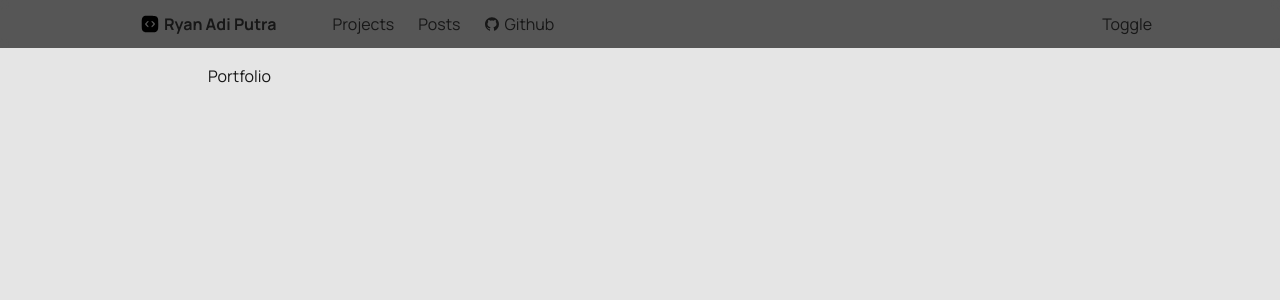
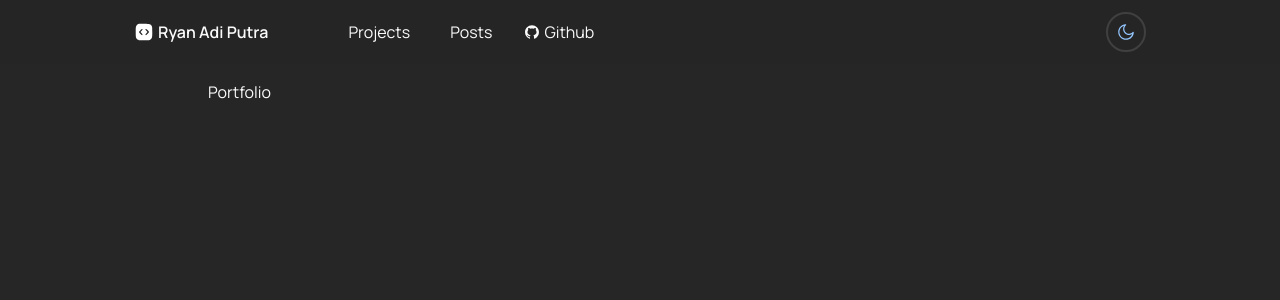
Before and after one commit to ryanadiputraa/ryanadiputra.my.id, a Next.js app: page / in a window 1280 px wide. Shown: the top 300 px of the page. Built offline with nearby package versions, Linux system fonts and the light colour scheme.

Commit message:
feat(theme): add theme selector

```diff
--- a/src/app/layout.tsx
+++ b/src/app/layout.tsx
@@ -1,9 +1,11 @@
 import { Manrope } from "next/font/google";
+
+import { DEFAULT_THEME } from "@/constants";
 
 import { Header } from "@/components/header";
 import "./globals.css";
 
-const poppins = Manrope({
+const font = Manrope({
     subsets: ["latin"],
     weight: ["300", "400", "500", "600", "700", "800"]
 });
@@ -16,12 +18,12 @@ export const metadata = {
 
 export default function RootLayout({ children }: { children: React.ReactNode }) {
     return (
-        <html lang="en">
+        <html lang="en" className={DEFAULT_THEME}>
             <body
-                className={`${poppins.className} bg-neutral-200 dark:bg-neutral-800 text-neutral-900 dark:text-neutral-50`}
+                className={`${font.className} bg-neutral-200 dark:bg-neutral-800 text-neutral-900 dark:text-neutral-50`}
             >
                 <Header />
-                <div className="pt-16 px-4 w-full max-w-4xl mx-auto">{children}</div>
+                <div className="pt-20 px-4 w-full max-w-4xl mx-auto">{children}</div>
             </body>
         </html>
     );
--- a/src/components/header.tsx
+++ b/src/components/header.tsx
@@ -2,14 +2,18 @@ import Image from "next/image";
 import Link from "next/link";
 import { AiOutlineGithub } from "react-icons/ai";
 
+import { ThemeSelector } from "./theme";
 import { GITHUB_URL } from "@/constants";
 
 export function Header(): React.ReactNode {
     return (
-        <header className="fixed top-0 left-0 w-full flex justify-center bg-neutral-800/75 backdrop-blur-sm">
-            <div className="flex justify-between max-w-5xl w-full">
+        <header className="fixed top-0 left-0 py-2 pr-3 w-full flex justify-center bg-neutral-200/75 dark:bg-neutral-800/75 backdrop-blur-sm">
+            <div className="flex justify-between items-center max-w-5xl w-full">
                 <nav className="flex items-center">
-                    <Link href="/" className="flex items-center gap-1 h-full p-3 font-bold mr-8">
+                    <Link
+                        href="/"
+                        className="flex items-center gap-1 h-full p-3 font-semibold mr-12"
+                    >
                         <Image
                             src={"/assets/svg/logo.svg"}
                             alt="logo"
@@ -24,14 +28,13 @@ export function Header(): React.ReactNode {
                     <a
                         href={GITHUB_URL}
                         target="_blank"
-                        className="py-3 px-1 mx-2 hidden sm:flex items-center gap-1 hover:underline offset-4"
+                        className="py-3 px-1 mx-2 hidden sm:flex items-center gap-1 hover:underline underline-offset-4"
                     >
                         <AiOutlineGithub className="" />
                         Github
                     </a>
                 </nav>
-                {/* TODO: toggle theme button */}
-                <button>Toggle</button>
+                <ThemeSelector />
             </div>
         </header>
     );
@@ -41,7 +44,7 @@ function NavLink({ href, text }: { href: string; text: string }): React.ReactNod
     return (
         <Link
             href={href}
-            className="hidden sm:inline-block py-3 px-1 mx-2 hover:underline underline-offset-4"
+            className="hidden sm:inline-block py-3 px-1 mx-4 hover:underline underline-offset-4"
         >
             {text}
         </Link>
--- /dev/null
+++ b/src/components/theme.tsx
@@ -0,0 +1,46 @@
+"use client";
+
+import { useLayoutEffect, useState } from "react";
+import { AiOutlineMoon, AiOutlineSun } from "react-icons/ai";
+
+import { type Theme } from "@/types";
+import { DEFAULT_THEME } from "@/constants";
+
+export function ThemeSelector(): React.ReactNode {
+    const [theme, setTheme] = useState<Theme>(DEFAULT_THEME);
+
+    const toggleTheme = () => {
+        const html = document.querySelector("html");
+        const ls = window.localStorage;
+        const newVal = theme === "light" ? "dark" : "light";
+
+        html?.classList.remove(theme);
+        html?.classList.add(newVal);
+        setTheme(newVal);
+        ls.setItem("theme", newVal);
+    };
+
+    useLayoutEffect(() => {
+        const html = document.querySelector("html");
+        const ls = window.localStorage;
+        const theme = ls.getItem("theme");
+
+        if (!theme) {
+            ls.setItem("theme", DEFAULT_THEME);
+            html?.classList.add(DEFAULT_THEME);
+        } else {
+            html?.classList.add(theme);
+            setTheme(theme as Theme);
+        }
+    }, []);
+
+    return (
+        <button
+            className="w-10 h-10 grid place-items-center hover:bg-neutral-300 dark:hover:bg-neutral-700 rounded-full text-xl
+      text-orange-500 dark:text-blue-300 border-solid border-2 border-neutral-300 dark:border-neutral-700 "
+            onClick={toggleTheme}
+        >
+            {theme === "light" ? <AiOutlineSun /> : <AiOutlineMoon />}
+        </button>
+    );
+}
--- a/src/constants/index.ts
+++ b/src/constants/index.ts
@@ -1 +1,4 @@
+import { Theme } from "@/types";
+
+export const DEFAULT_THEME = "dark" as Theme;
 export const GITHUB_URL = "https://github.com/ryanadiputraa";
--- /dev/null
+++ b/src/types/index.ts
@@ -0,0 +1 @@
+export type Theme = "dark" | "light";
--- a/tailwind.config.js
+++ b/tailwind.config.js
@@ -1,5 +1,6 @@
 /** @type {import('tailwindcss').Config} */
 module.exports = {
+    darkMode: "class",
     content: [
         "./src/pages/**/*.{js,ts,jsx,tsx,mdx}",
         "./src/components/**/*.{js,ts,jsx,tsx,mdx}",
```
